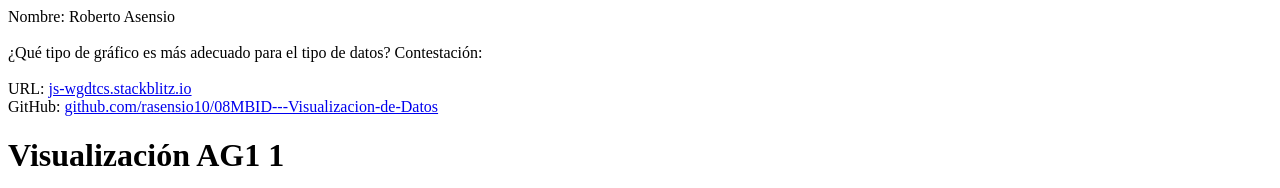
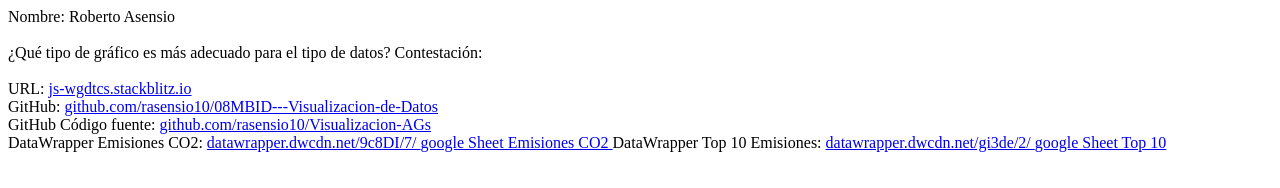
Before and after one commit to rasensio10/Visualizacion-AGs, a website: page index.html in a window 1280 px wide. Shown: the top 188 px of the page. Drawn offline with Linux system fonts and the light colour scheme.

Commit message:
1 file modified

```diff
--- a/index.html
+++ b/index.html
@@ -25,6 +25,46 @@
     github.com/rasensio10/08MBID---Visualizacion-de-Datos
 
   </a>
+
+  <br />
+
+  <span class="negrita">GitHub Código fuente:</span>
+
+  <a href="https://github.com/rasensio10/Visualizacion-AGs.git" target="_blank">
+
+    github.com/rasensio10/Visualizacion-AGs
+
+  </a>
+
+  <br />
+
+  <span class="negrita">DataWrapper Emisiones CO2:</span>
+
+  <a href="https://datawrapper.dwcdn.net/9c8DI/7/" target="_blank">
+
+    datawrapper.dwcdn.net/9c8DI/7/
+  </a>
+
+  <a href="https://docs.google.com/spreadsheets/d/1YySrXD2b4Nn1PrxWKFwPMWThUJ8vQJjwfF6-6pSI1Vs/edit?usp=sharing" target="_blank">
+
+    google Sheet Emisiones CO2
+  </a>
+
+
+  <span class="negrita">DataWrapper Top 10 Emisiones:</span>
+
+  <a href="https://datawrapper.dwcdn.net/gi3de/2/" target="_blank">
+
+    datawrapper.dwcdn.net/gi3de/2/
+  </a>
+
+  <a href="https://docs.google.com/spreadsheets/d/1IU_EL0_H0aNR8Er2u3F6CmMLhrtRb6Nlw5qZBW8uFjg/edit#gid=0" target="_blank">
+
+    google Sheet Top 10
+  </a>
+
+ <br />
+ <br />
 
   <h1>Visualización AG1 1</h1>
   <iframe width="600" height="371" seamless frameborder="0" scrolling="no" src="https://docs.google.com/spreadsheets/d/e/2PACX-1vRx2uosxzfRbPjQztY_sf3Z0l-2Vk1ZnDGlFyLrgkyyDlHHiHPW8oTZrE08DcLPwqOAiMFiVf8GBBtg/pubchart?oid=633540187&amp;format=interactive"></iframe>
```
